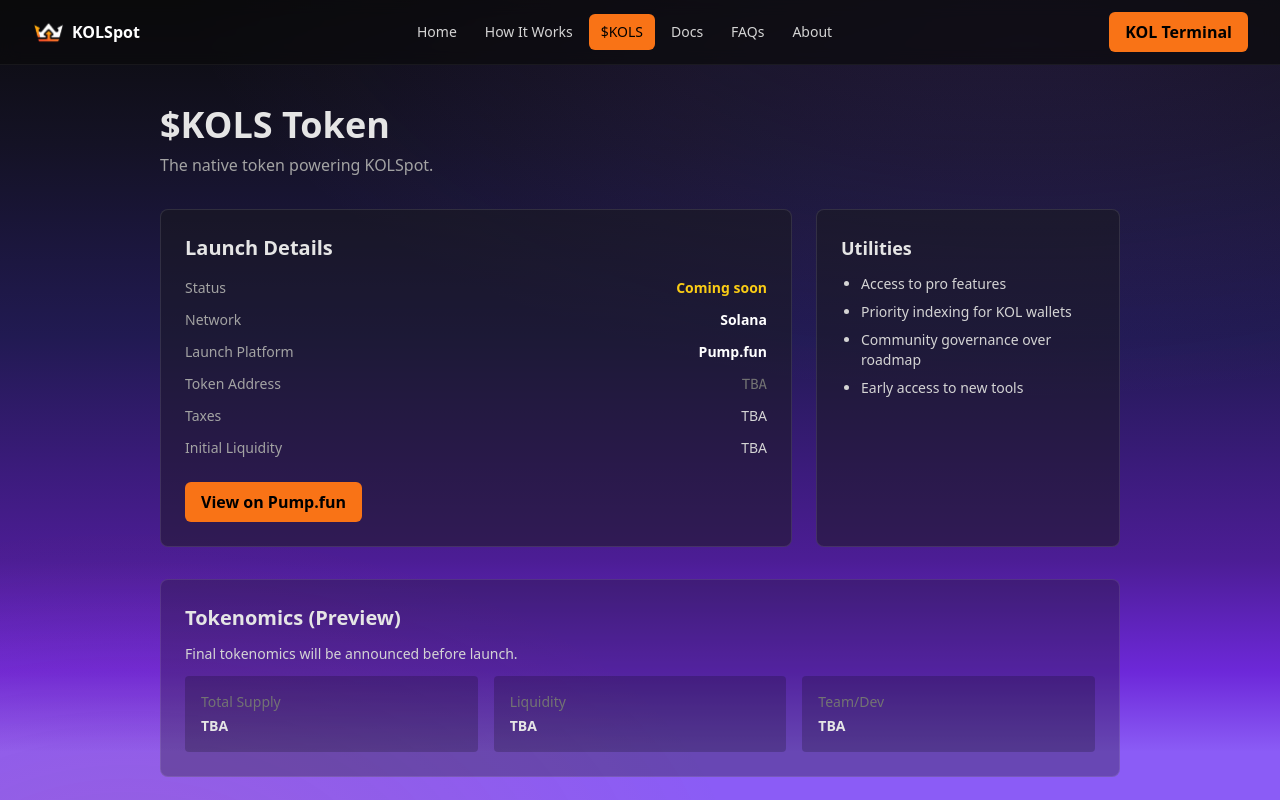
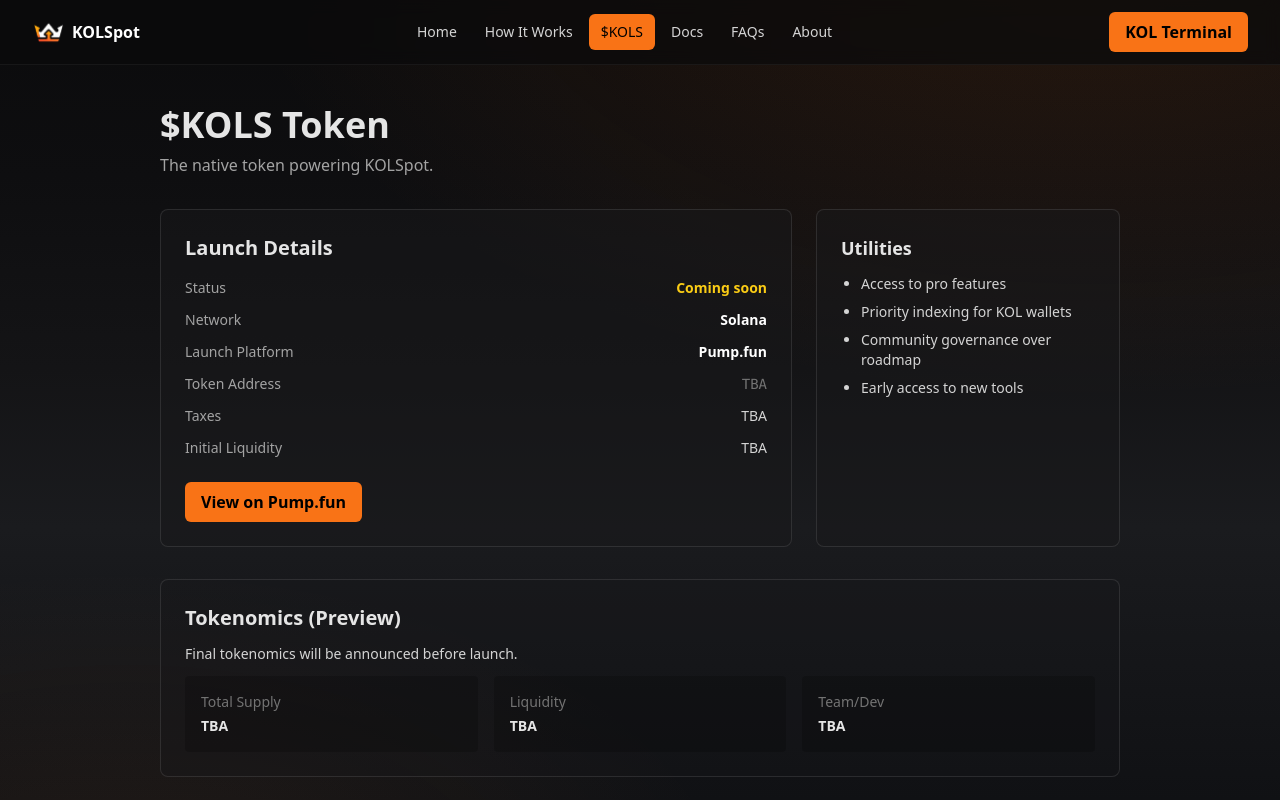
Before and after one commit to dreyxd/kolspot, a React (Vite) app: page /kols in a window 1280 px wide. Shown: the top 800 px of the page. Built offline with nearby package versions, Linux system fonts and the light colour scheme; no server answers.

Commit message:
Theme: switch global gradient to orange/dark/grey palette with subtle orange glows

```diff
--- a/src/index.css
+++ b/src/index.css
@@ -11,18 +11,19 @@
 }
 
 body {
-  /* Global gradient background inspired by reference, in our own style */
+  /* Global gradient background — orange/dark/grey palette */
   background:
-    radial-gradient(90rem 50rem at 80% -10%, rgba(139, 92, 246, 0.18) 0%, rgba(0,0,0,0) 60%),
-    radial-gradient(70rem 40rem at 10% 110%, rgba(249, 115, 22, 0.10) 0%, rgba(0,0,0,0) 55%),
+    /* subtle orange glow top-right */
+    radial-gradient(90rem 50rem at 85% -10%, rgba(249, 115, 22, 0.12) 0%, rgba(0, 0, 0, 0) 60%),
+    /* soft amber glow bottom-left */
+    radial-gradient(70rem 40rem at 10% 115%, rgba(251, 146, 60, 0.08) 0%, rgba(0, 0, 0, 0) 55%),
+    /* deep dark-to-grey base */
     linear-gradient(180deg,
       #0b0b0c 0%,
-      #141225 18%,
-      #211a52 42%,
-      #3a1b7a 58%,
-      #4c1d95 70%,
-      #6d28d9 84%,
-      #8b5cf6 94%);
+      #0e0e10 22%,
+      #141416 46%,
+      #1a1b1e 66%,
+      #101114 100%);
   background-attachment: fixed, fixed, fixed;
   background-repeat: no-repeat;
   background-size: cover;
```
